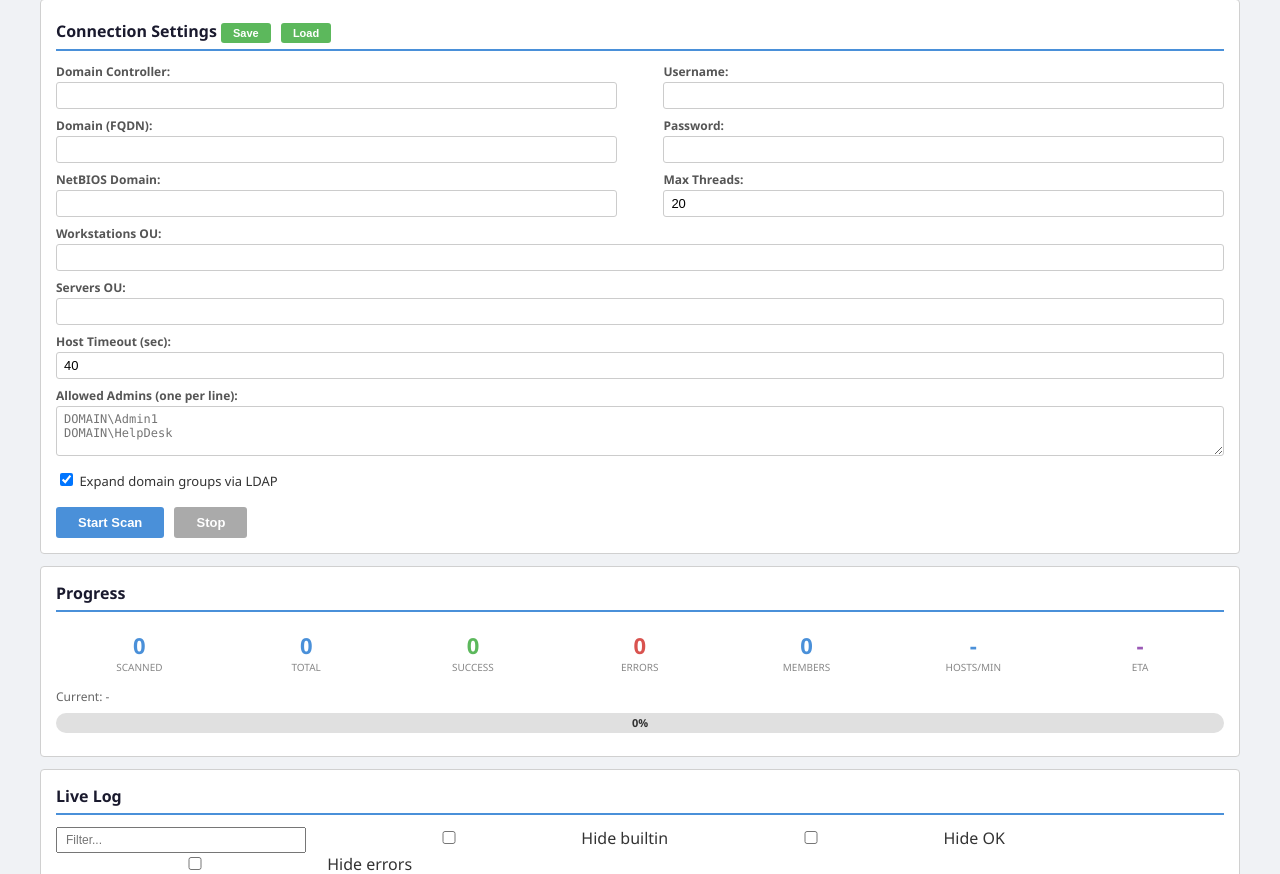
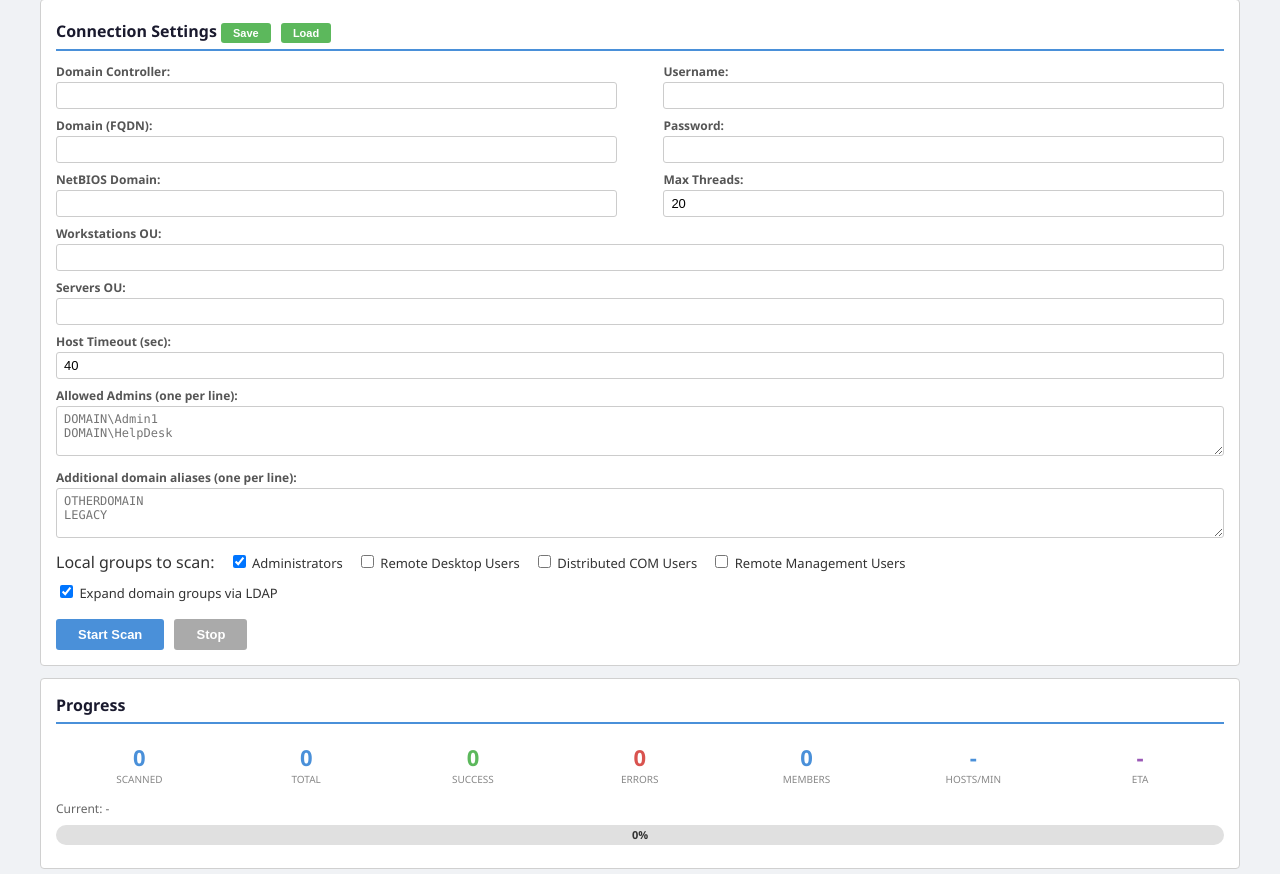
Before and after one commit to aabandre/LAS, a FastAPI app: page / in a window 1280 px wide. Shown: the part 98-972 px from the top of the page. Run offline with FastAPI, Linux system fonts and the light colour scheme.

Commit message:
Добавить выбор локальных групп и алиасы доменов для сканирования

```diff
--- a/app.py
+++ b/app.py
@@ -51,6 +51,13 @@ BUILTIN_ADMINS = {
     "domain admins", "администраторы домена",
     "enterprise admins", "администраторы предприятия",
     "schema admins", "администраторы схемы",
+}
+
+LOCAL_GROUP_PRESETS = {
+    "S-1-5-32-544": {"key": "administrators", "name": "Administrators"},
+    "S-1-5-32-555": {"key": "remote_desktop_users", "name": "Remote Desktop Users"},
+    "S-1-5-32-562": {"key": "distributed_com_users", "name": "Distributed COM Users"},
+    "S-1-5-32-580": {"key": "remote_management_users", "name": "Remote Management Users"},
 }
 
 app = FastAPI()
@@ -613,13 +620,83 @@ class Scanner:
             result["via_group"] = via_group
         return result
 
+    def _normalize_group_targets(self):
+        selected = self.config.get("group_targets")
+        if not selected:
+            return ["S-1-5-32-544"]
+
+        normalized = []
+        for sid in selected:
+            sid_str = str(sid).strip()
+            if sid_str in LOCAL_GROUP_PRESETS:
+                normalized.append(sid_str)
+
+        if not normalized:
+            return ["S-1-5-32-544"]
+        return normalized
+
+    def _get_local_groups(self):
+        groups = []
+        for sid in self._normalize_group_targets():
+            preset = LOCAL_GROUP_PRESETS.get(sid)
+            if preset:
+                groups.append({
+                    "sid": sid,
+                    "key": preset["key"],
+                    "name": preset["name"],
+                })
+        return groups
+
+    def _expand_with_domain_aliases(self, members, aliases):
+        if not aliases:
+            return members
+
+        alias_set = set()
+        for alias in aliases:
+            a = str(alias).strip().lower()
+            if a:
+                alias_set.add(a)
+
+        if not alias_set:
+            return members
+
+        expanded = []
+        for m in members:
+            expanded.append(m)
+            name = (m.get("name") or "").strip()
+            obj_type = m.get("type") or "unknown"
+            if "\\" not in name:
+                continue
+            domain, short = name.split("\\", 1)
+            if not short:
+                continue
+            domain_lower = domain.strip().lower()
+            if domain_lower in alias_set:
+                for alias in sorted(alias_set):
+                    if alias == domain_lower:
+                        continue
+                    alt_name = alias.upper() + "\\" + short
+                    expanded.append({"name": alt_name, "type": obj_type})
+        return expanded
+
     def _try_winrm_methods(self, computer, use_ssl=False):
         session = self._make_session(computer, use_ssl=use_ssl)
-        last_error = None
-
-        try:
-            script = r"""
-$group = [ADSI]"WinNT://./S-1-5-32-544,group"
+        selected_groups = self._get_local_groups()
+        all_members = []
+        method_labels = []
+        errors = []
+
+        for group in selected_groups:
+            sid = group["sid"]
+            group_name = group["name"]
+            group_members = None
+            group_method = None
+            last_error = None
+
+            try:
+                script = r"""
+$targetSid = "__GROUP_SID__"
+$group = [ADSI]("WinNT://./" + $targetSid + ",group")
 $result = @()
 foreach ($member in $group.psbase.Invoke("Members")) {
     $cls  = $member.GetType().InvokeMember("Class",  'GetProperty', $null, $member, $null)
@@ -635,33 +712,39 @@ foreach ($member in $group.psbase.Invoke("Members")) {
     $result += @{ Name = $fullname; Type = $cls }
 }
 $result | ConvertTo-Json -Compress -Depth 3
-"""
-            raw = self._run_ps(session, script, computer)
-            members = self._extract_names(raw)
-            if members:
-                return ("WinRM-ADSI", members)
-        except Exception as e:
-            last_error = e
-
-        try:
-            script = r"""
-$sid = New-Object System.Security.Principal.SecurityIdentifier("S-1-5-32-544")
-$group = $sid.Translate([System.Security.Principal.NTAccount]).Value.Split('\')[-1]
+""".replace("__GROUP_SID__", sid)
+                raw = self._run_ps(session, script, computer)
+                members = self._extract_names(raw)
+                if members:
+                    group_method = "WinRM-ADSI"
+                    group_members = members
+            except Exception as e:
+                last_error = e
+
+            if group_members is None:
+                try:
+                    script = r"""
+$targetSid = "__GROUP_SID__"
+$sid = New-Object System.Security.Principal.SecurityIdentifier($targetSid)
+$group = $sid.Translate([System.Security.Principal.NTAccount]).Value.Split('\\')[-1]
 Get-LocalGroupMember -Group $group |
     Select-Object @{N='Name';E={$_.Name}}, @{N='Type';E={$_.ObjectClass}} |
     ConvertTo-Json -Compress
-"""
-            raw = self._run_ps(session, script, computer)
-            members = self._extract_names(raw)
-            if members:
-                return ("WinRM-GLGM", members)
-        except Exception as e:
-            last_error = e
-
-        try:
-            script = r"""
-$sid = New-Object System.Security.Principal.SecurityIdentifier("S-1-5-32-544")
-$groupName = $sid.Translate([System.Security.Principal.NTAccount]).Value.Split('\')[-1]
+""".replace("__GROUP_SID__", sid)
+                    raw = self._run_ps(session, script, computer)
+                    members = self._extract_names(raw)
+                    if members:
+                        group_method = "WinRM-GLGM"
+                        group_members = members
+                except Exception as e:
+                    last_error = e
+
+            if group_members is None:
+                try:
+                    script = r"""
+$targetSid = "__GROUP_SID__"
+$sid = New-Object System.Security.Principal.SecurityIdentifier($targetSid)
+$groupName = $sid.Translate([System.Security.Principal.NTAccount]).Value.Split('\\')[-1]
 $raw = net localgroup $groupName 2>&1
 $started = $false; $res = @()
 foreach ($line in $raw) {
@@ -670,51 +753,31 @@ foreach ($line in $raw) {
     if ($started -and $s -and $s -notmatch 'command completed') { $res += $s }
 }
 $res | ConvertTo-Json -Compress
-"""
-            raw = self._run_ps(session, script, computer)
-            members = self._extract_names(raw)
-            if members:
-                return ("WinRM-NET-SID", members)
-        except Exception as e:
-            last_error = e
-
-        try:
-            script = r"""
-$raw = net localgroup Administrators 2>&1
-$started = $false; $res = @()
-foreach ($line in $raw) {
-    $s = "$line".Trim()
-    if ($s -eq '---') { $started = $true; continue }
-    if ($started -and $s -and $s -notmatch 'command completed') { $res += $s }
-}
-$res | ConvertTo-Json -Compress
-"""
-            raw = self._run_ps(session, script, computer)
-            members = self._extract_names(raw)
-            if members:
-                return ("WinRM-NET-EN", members)
-        except Exception as e:
-            last_error = e
-
-        try:
-            script = u"""
-$raw = net localgroup \u0410\u0434\u043c\u0438\u043d\u0438\u0441\u0442\u0440\u0430\u0442\u043e\u0440\u044b 2>&1
-$started = $false; $res = @()
-foreach ($line in $raw) {
-    $s = "$line".Trim()
-    if ($s -eq '---') { $started = $true; continue }
-    if ($started -and $s -and $s -notmatch 'command completed') { $res += $s }
-}
-$res | ConvertTo-Json -Compress
-"""
-            raw = self._run_ps(session, script, computer)
-            members = self._extract_names(raw)
-            if members:
-                return ("WinRM-NET-RU", members)
-        except Exception as e:
-            last_error = e
-
-        return (None, last_error)
+""".replace("__GROUP_SID__", sid)
+                    raw = self._run_ps(session, script, computer)
+                    members = self._extract_names(raw)
+                    if members:
+                        group_method = "WinRM-NET-SID"
+                        group_members = members
+                except Exception as e:
+                    last_error = e
+
+            if group_members is None:
+                errors.append(group_name + ": " + str(last_error)[:120])
+                continue
+
+            for member in group_members:
+                member["source_group"] = group_name
+            all_members.extend(group_members)
+            method_labels.append(group_method + "[" + group_name + "]")
+
+        if all_members:
+            method = ",".join(method_labels) if method_labels else "WinRM"
+            return (method, all_members)
+
+        if errors:
+            return (None, "; ".join(errors))
+        return (None, "No data returned")
 
     def _try_wmi(self, computer):
         if not WMI_AVAILABLE:
@@ -824,12 +887,22 @@ $res | ConvertTo-Json -Compress
                     if isinstance(entry, dict):
                         name = entry.get("name", "")
                         ot = entry.get("type", "unknown")
+                        src_group = entry.get("source_group")
                     else:
                         name = str(entry)
                         ot = "unknown"
+                        src_group = None
                     name = name.strip()
                     if name:
-                        classified.append(self._classify_member(name, ot))
+                        cm = self._classify_member(name, ot)
+                        if src_group:
+                            cm["source_group"] = src_group
+                        classified.append(cm)
+
+                classified = self._expand_with_domain_aliases(
+                    classified,
+                    self.config.get("domain_aliases", []),
+                )
 
                 # Разворачиваем доменные группы
                 try:
--- a/templates/index.html
+++ b/templates/index.html
@@ -96,6 +96,14 @@
         <div class="form-row"><label data-i18n="lbl_ou_srv">Servers OU:</label><input type="text" id="cfgOuSrv"></div>
         <div class="form-row"><label data-i18n="lbl_timeout">Host Timeout (sec):</label><input type="number" id="cfgTimeout" value="40"></div>
         <div class="form-row"><label data-i18n="lbl_allowed">Allowed Admins (one per line):</label><textarea id="cfgAllowed" placeholder="DOMAIN\Admin1&#10;DOMAIN\HelpDesk"></textarea></div>
+        <div class="form-row"><label data-i18n="lbl_aliases">Additional domain aliases (one per line):</label><textarea id="cfgDomainAliases" placeholder="OTHERDOMAIN&#10;LEGACY"></textarea></div>
+        <div class="form-row-inline">
+            <span data-i18n="lbl_groups">Local groups to scan:</span>
+            <label style="margin-left:10px"><input type="checkbox" id="grpAdministrators" checked> <span data-i18n="grp_admin">Administrators</span></label>
+            <label style="margin-left:10px"><input type="checkbox" id="grpRdp"> <span data-i18n="grp_rdp">Remote Desktop Users</span></label>
+            <label style="margin-left:10px"><input type="checkbox" id="grpDcom"> <span data-i18n="grp_dcom">Distributed COM Users</span></label>
+            <label style="margin-left:10px"><input type="checkbox" id="grpWinRm"> <span data-i18n="grp_winrm">Remote Management Users</span></label>
+        </div>
         <div class="form-row-inline">
             <label><input type="checkbox" id="cfgExpand" checked> <span data-i18n="lbl_expand">Expand domain groups via LDAP</span></label>
         </div>
@@ -154,6 +162,12 @@ var LANG = {
         lbl_ou_srv: "Servers OU:",
         lbl_timeout: "Host Timeout (sec):",
         lbl_allowed: "Allowed Admins (one per line):",
+        lbl_aliases: "Additional domain aliases (one per line):",
+        lbl_groups: "Local groups to scan:",
+        grp_admin: "Administrators",
+        grp_rdp: "Remote Desktop Users",
+        grp_dcom: "Distributed COM Users",
+        grp_winrm: "Remote Management Users",
         lbl_expand: "Expand domain groups via LDAP",
         progress_title: "Progress",
         st_scanned: "Scanned",
@@ -315,7 +329,14 @@ function saveSettings(){
             server:val("cfgServer"),domain:val("cfgDomain"),netbios:val("cfgNetbios"),
             user:val("cfgUser"),ouWork:val("cfgOuWork"),ouSrv:val("cfgOuSrv"),
             threads:val("cfgThreads"),timeout:val("cfgTimeout"),
-            allowed:val("cfgAllowed"),expand:$("cfgExpand").checked
+            allowed:val("cfgAllowed"),domainAliases:val("cfgDomainAliases"),
+            groups:{
+                administrators:$("grpAdministrators").checked,
+                remoteDesktopUsers:$("grpRdp").checked,
+                distributedComUsers:$("grpDcom").checked,
+                remoteManagementUsers:$("grpWinRm").checked
+            },
+            expand:$("cfgExpand").checked
         };
         localStorage.setItem("scannerSettings",JSON.stringify(data));
         alert(t("settings_saved"))
@@ -341,6 +362,13 @@ function applySettings(d){
     if(d.threads) $("cfgThreads").value=d.threads;
     if(d.timeout) $("cfgTimeout").value=d.timeout;
     if(d.allowed) $("cfgAllowed").value=d.allowed;
+    if(d.domainAliases) $("cfgDomainAliases").value=d.domainAliases;
+    if(d.groups){
+        if(d.groups.hasOwnProperty("administrators")) $("grpAdministrators").checked=!!d.groups.administrators;
+        if(d.groups.hasOwnProperty("remoteDesktopUsers")) $("grpRdp").checked=!!d.groups.remoteDesktopUsers;
+        if(d.groups.hasOwnProperty("distributedComUsers")) $("grpDcom").checked=!!d.groups.distributedComUsers;
+        if(d.groups.hasOwnProperty("remoteManagementUsers")) $("grpWinRm").checked=!!d.groups.remoteManagementUsers;
+    }
     if(d.hasOwnProperty("expand")) $("cfgExpand").checked=d.expand
 }
 
@@ -351,6 +379,7 @@ try{
 
 function doStart(){
     var allowedRaw = val("cfgAllowed"), allowed = [];
+    var aliasesRaw = val("cfgDomainAliases"), domainAliases = [];
     if(allowedRaw){
         var lines = allowedRaw.split("\n");
         for(var i=0;i<lines.length;i++){
@@ -358,12 +387,29 @@ function doStart(){
             if(line) allowed.push(line)
         }
     }
+    if(aliasesRaw){
+        var aliasLines = aliasesRaw.split("\n");
+        for(var k=0;k<aliasLines.length;k++){
+            var alias=aliasLines[k].replace(/^\s+|\s+$/g,"");
+            if(alias) domainAliases.push(alias)
+        }
+    }
+
+    var groupTargets = [];
+    if($("grpAdministrators").checked) groupTargets.push("S-1-5-32-544");
+    if($("grpRdp").checked) groupTargets.push("S-1-5-32-555");
+    if($("grpDcom").checked) groupTargets.push("S-1-5-32-562");
+    if($("grpWinRm").checked) groupTargets.push("S-1-5-32-580");
+    if(!groupTargets.length) groupTargets.push("S-1-5-32-544");
+
     var config={scan:{
         ad_config:{server:val("cfgServer"),domain:val("cfgDomain"),netbios_domain:val("cfgNetbios"),username:val("cfgUser"),password:val("cfgPass")},
         workstations_ou:val("cfgOuWork"),servers_ou:val("cfgOuSrv"),
         max_threads:parseInt(val("cfgThreads"),10)||20,
         host_timeout:parseInt(val("cfgTimeout"),10)||40,
         allowed_admins:allowed,
+        domain_aliases:domainAliases,
+        group_targets:groupTargets,
         expand_groups:$("cfgExpand").checked
     }};
     if(!config.scan.ad_config.server||!config.scan.ad_config.username||!config.scan.ad_config.password){
@@ -412,6 +458,7 @@ function pollAll(){
                     var names=[],allB=true,j;
                     for(j=0;j<d.members.length;j++){
                         var m=d.members[j],tag=m.name;
+                        if(m.source_group)tag+=" ["+m.source_group+"]";
                         if(m.via_group)tag+=" (\u0447\u0435\u0440\u0435\u0437 "+m.via_group+")";
                         if(m.is_builtin){tag+=" [B]"}else{allB=false}
                         names.push(tag)
```
